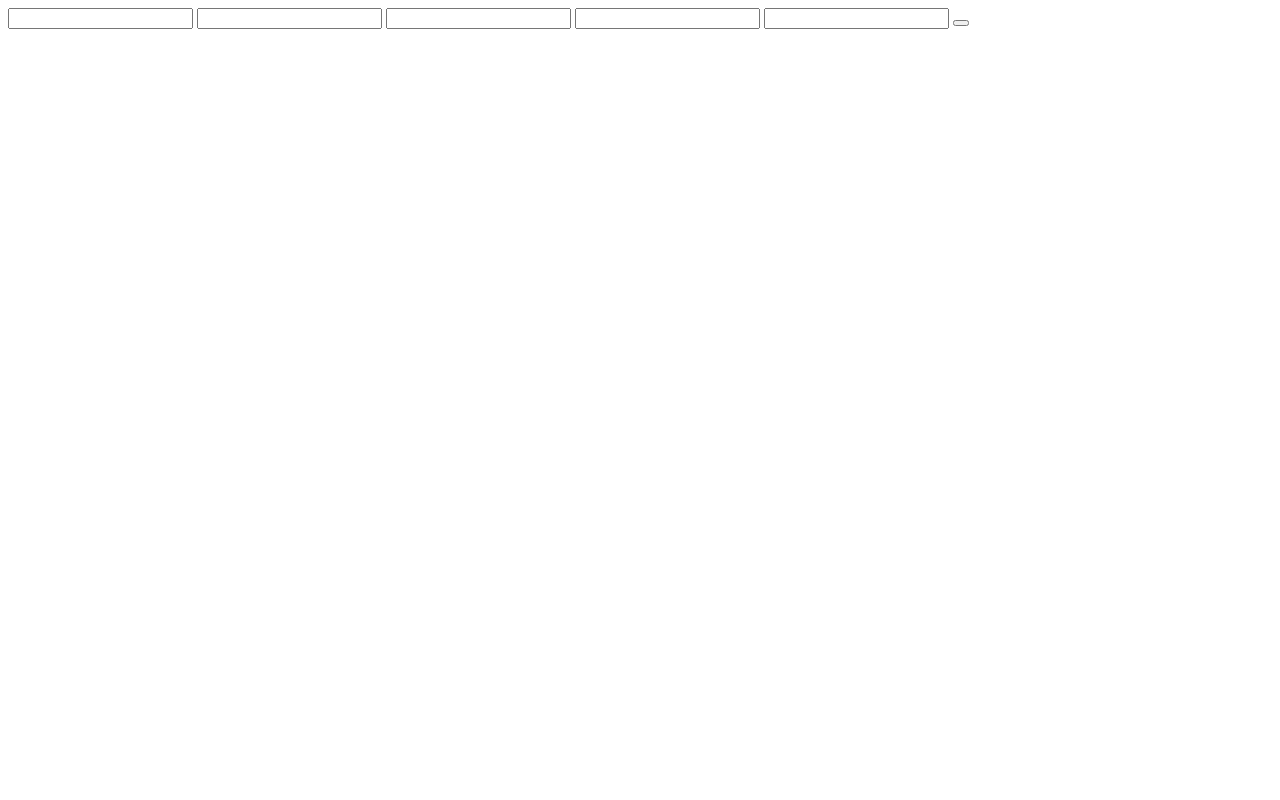
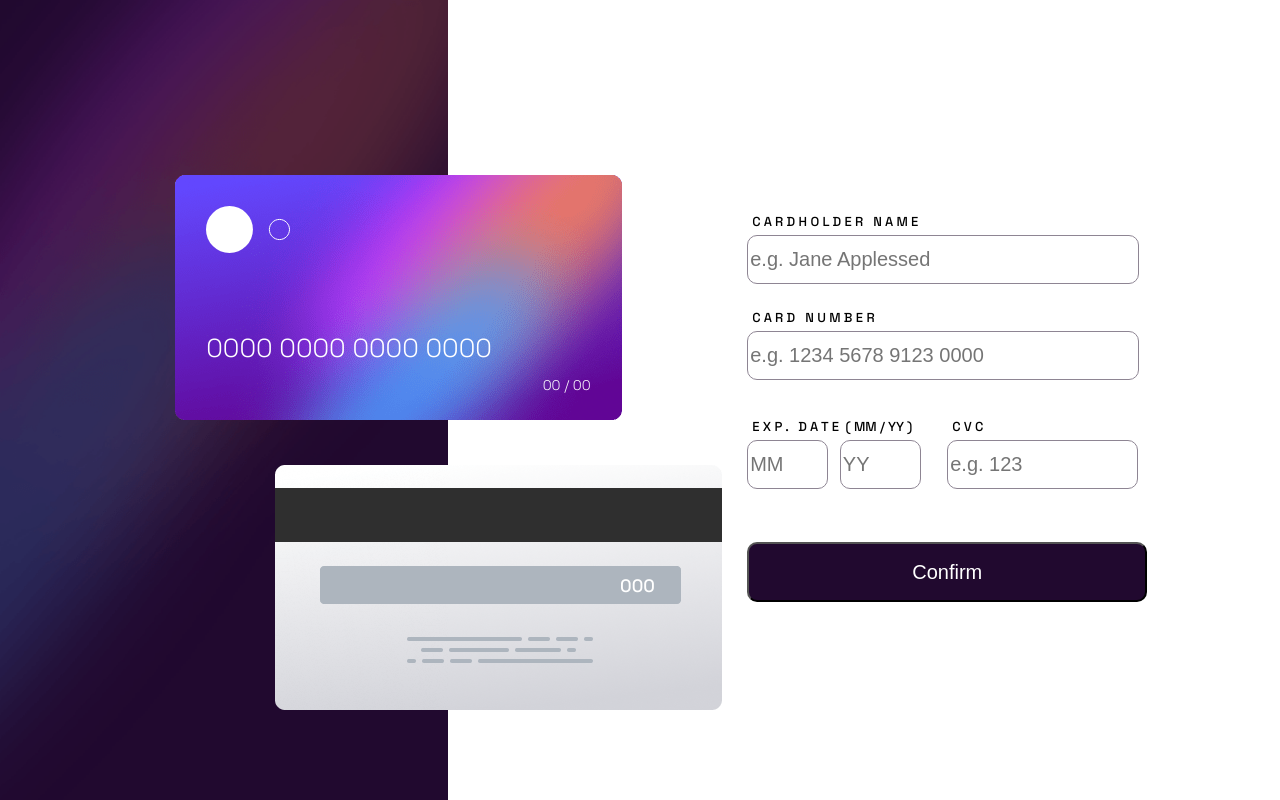
Before and after one commit to Aurotem/Interactive-Card-Details-Challenge, a plain HTML site: page index.html in a window 1280 px wide. Drawn offline with Linux system fonts and the light colour scheme.

Commit message:
Updating the project

```diff
--- a/index.html
+++ b/index.html
@@ -5,28 +5,87 @@
     <meta http-equiv="X-UA-Compatible" content="IE=edge">
     <meta name="viewport" content="width=device-width, initial-scale=1.0">
     <title>Card-Details</title>
+    <link rel="shortcut icon" href="images/favicon-32x32.png" type="image/x-icon">
     <!--CSS Files-->
     <link rel="stylesheet" href="styles.css">
+
+    <!--Fonts-->
+    <link rel="preconnect" href="https://fonts.googleapis.com">
+    <link rel="preconnect" href="https://fonts.gstatic.com" crossorigin>
+    <link href="https://fonts.googleapis.com/css2?family=Space+Grotesk:wght@300;500&display=swap" rel="stylesheet">
+
 </head>
 <body>
     <div class="cards-div">
         <div class="card-front">
+            <div class="card-front-inner">
+            <div class="card-top">
+                <img id="card-logo" src="images/card-logo.svg" alt="">
+            </div>
+            <div class="card-middle">
+                <span id="cardD-number">0000 0000 0000 0000</span>
+            </div>
+            <div class="card-bottom">
+                <div>
+                    <span id="card-name"></span>
+                </div>
+                <div class="card-exp">
+                    <span id="card-mm">00</span>
+                    <span id="card-msy">/</span>
+                    <span id="card-yy">00</span>
+                </div>
 
+            </div>
+        </div>
         </div>
 
         <div class="card-back">
-
+            <div class="bcard-middle">
+                <span id="card-cvc">000</span>
+            </div>
         </div>
     </div>
     <div class="form-div">
-        <form class="cc-form" action="submit">
-            <input class="name-input" type="text">
-            <input class="number-input" type="text">
-            <input class="month-input" type="text">
-            <input class="year-input" type="text">
-            <input class="cvc-input" type="text">
-            <button></button>
+        <form id="form" class="cc-form" action="submit">
+            <div class="inline-form-div">
+                <span class="exp-area">C A R D H O L D E R &nbsp N A M E</span>
+                <input oninput="onInput()" id="holder-name" class="input name" type="text" placeholder="e.g. Jane Applessed">
+                <span class="exp-area">C A R D  &nbsp N U M B E R</span>
+                <input maxlength="19" oninput="onInput()" id="card-number" class="input" type="text" placeholder="e.g. 1234 5678 9123 0000">
+                <span id="warning-1" class="warning">Wrong format, numbers only</span>
+            </div>
+
+            <div class="inline-form-div2">
+                <div class="inline">
+                    <div>
+                        <span class="exp-area">E X P . &nbsp D A T E &nbsp( MM / YY )</span>
+                    </div>
+                    <div>
+                        <span class="exp-area">C V C</span>
+                    </div>
+                </div>
+                <div class="inline">
+                    <div>
+                        <input maxlength="2" oninput="onInput()" id="mm" class="time input" type="text" placeholder="MM">
+                        <input maxlength="2" oninput="onInput()" id="yy" class="time input" type="text" placeholder="YY">
+                        <span id="warning-2" class="warning">Can't be blank</span>
+
+                    </div>
+                    <div>
+                        <input maxlength="3" oninput="onInput()" id="cvc" class="cvc input" type="text" placeholder="e.g. 123">
+                        <span id="warning-3" class="warning">Can't be blank</span>
+
+                    </div>
+
+                </div>
+            </div>
+                    <div>
+                        <button id="button" type="button" onclick="onButtonClick()" class="button">Confirm</button>
+                    </div>
         </form>
+        <div id="accept">
+
+        </div>
     </div>
 
     <!--JavaScript-->
--- a/index.js
+++ b/index.js
@@ -0,0 +1,66 @@
+//Form Items
+const form = document.getElementById("form");
+const nameInput = document.getElementById("holder-name");
+const numberInput = document.getElementById("card-number");
+
+const mInput = document.getElementById("mm");
+const yInput = document.getElementById("yy");
+const cvcInput = document.getElementById("cvc");
+const button = document.getElementById("button");
+
+const warning1 = document.getElementById("warning-1"); //Card Number
+const warning2 = document.getElementById("warning-2"); //MM-YY
+const warning4 = document.getElementById("warning-3"); //CVC
+
+
+//Display Items
+const nameDisplay = document.getElementById("card-name");
+const number = document.getElementById("cardD-number");
+const cvc = document.getElementById("card-cvc");
+const mm = document.getElementById("card-mm");
+const yy = document.getElementById("card-yy");
+
+
+
+function onInput(){
+
+    nameDisplay.innerText = nameInput.value;
+    number.innerText = numberInput.value;
+    cvc.innerText = cvcInput.value;
+    mm.innerText = mInput.value;
+    yy.innerText = yInput.value;
+
+    //Error
+}
+function onButtonClick(){
+    if(mInput.value == ""){
+        mInput.style.borderColor = "hsl(0, 100%, 66%)";
+        warning2.style.visibility = "visible";
+    }else{
+        mInput.style.borderColor = "hsl(278, 68%, 11%)";
+    }
+    if(yInput.value == ""){
+        yInput.style.borderColor = "hsl(0, 100%, 66%)";
+    }else{
+        mInput.style.borderColor = "hsl(278, 68%, 11%)";
+    }
+}
+function onFade(){
+    form.style.color = "rgba(0,0,0,0)";
+    mInput.style.borderColor = "rgba(0,0,0,0)";
+    mInput.classList.add("fadeph");
+    yInput.style.borderColor = "rgba(0,0,0,0)";
+    yInput.classList.add("fadeph");
+    nameInput.style.borderColor = "rgba(0,0,0,0)";
+    nameInput.classList.add("fadeph");
+    numberInput.style.borderColor = "rgba(0,0,0,0)";
+    numberInput.classList.add("fadeph");
+    cvcInput.style.borderColor = "rgba(0,0,0,0)";
+    cvcInput.classList.add("fadeph");
+    button.style.backgroundColor = "rgba(0,0,0,0)";
+    button.style.borderColor = "rgba(0,0,0,0)";
+    setTimeout("setDisplayNone()", 500);
+}
+function setDisplayNone(){
+    form.style.display = "none";
+}
--- a/styles.css
+++ b/styles.css
@@ -1,10 +1,155 @@
+body{
+    position: fixed;
+    height: 100%;
+    width: 100%;
+    margin: 0;
+    display: grid;
+    grid-template: "a b";
+    grid-template-columns: 35% 65%;
+    font-family: 'Space Grotesk', sans-serif;
+
+
+}
 /*Cards Seciton*/
 .cards-div{
-    background-image: url("/images/bg-main-desktop.png");
+    color: white;
+    background-image: url("images/bg-main-desktop.png");
     background-size: 100%;
-    width: 30%;
+    background-repeat: no-repeat;
     height: 100%;
 }
+/*Front Card Start*/
 .card-front{
+    position: absolute;
     background-image: url("/images/bg-card-front.png");
+    background-size: 100%;
+    height: 245px;
+    width: 447px;
+    transform: translate(175px, 175px);
 }
+.card-front-inner{
+    height: 77%;
+    display: grid;
+    margin: 7%;
+    grid-template:
+    "a"
+    "b"
+    "c";
+    grid-template-rows: 60% 30% 10%;
+}
+.card-middle{
+    font-size: 26px;
+    align-self: center;
+    font-weight: lighter;
+}
+.card-bottom{
+    display: grid;
+    grid-template-columns: 50% 50%;
+    font-size: 14px;
+    font-weight: 300;
+}
+.card-exp{
+    text-align: right;
+}
+/*Front Card End*/
+
+/*Back Card Start*/
+.card-back{
+    position: absolute;
+    background-image: url("images/bg-card-back.png");
+    background-size: 100%;
+    display: grid;
+    height: 245px;
+    width: 447px;
+    transform: translate(275px, 465px);
+}
+.bcard-middle{
+    margin-right: 15%;
+    place-self: end;
+    align-self: center;
+    font-size: 18px;
+    font-weight: 500;
+    transform: translate(0,-2px);
+}
+/*Back Card End*/
+
+/*Form Section*/
+#form{
+    transition: 0.5s;
+}
+.form-div{
+    display: grid;
+    text-align: center;
+    padding: 25% 5% 25% 25%;
+}
+.inline-form-div1{
+    display: grid;
+    grid-template:
+    "a"
+    "b";
+    grid-template-rows: 25% 75%;
+}
+.inline{
+    display: grid;
+    grid-template-columns: 50% 50%;
+}
+.exp-area{
+    font-size: 13px;
+    font-weight: 500;
+    margin: 5px;
+    display: flex;
+    align-items: flex-end;
+}
+.warning{
+    color: hsl(0, 100%, 66%);
+    font-size: 13px;
+    visibility: hidden;
+}
+.cc-form{
+    align-self: center;
+    place-self: center;
+    display: grid;
+    grid-template:
+    "a"
+    "b"
+    "c";
+    width: 400px;
+    height: 400px;
+    text-align: left;
+}
+.input{
+    height: 45px;
+    width: 96.4%;
+    border-radius: 10px;
+    border-style: solid;
+    border-width: 1px;
+    border-color: hsl(279, 6%, 55%);
+    font-size: 20px;
+    margin: 0 0 6px 0;
+}
+.fadeph::-webkit-input-placeholder {
+    transition: 0.5s;
+    color: white;
+ }
+.time{
+    width: 75px;
+    height: 45px;
+    margin-right: 7.5px;
+}
+.cvc{
+    width: 185px;
+    height: 45px;
+}
+.button{
+    margin-top: 20px;
+    background-color: hsl(278, 68%, 11%);
+    color: white;
+    border-radius: 10px;
+    font-size: 20px;
+    height: 60px;
+    width: 100%;
+    transition: 0.5s;
+}
+.name{
+    margin-bottom: 20px;
+}
```
